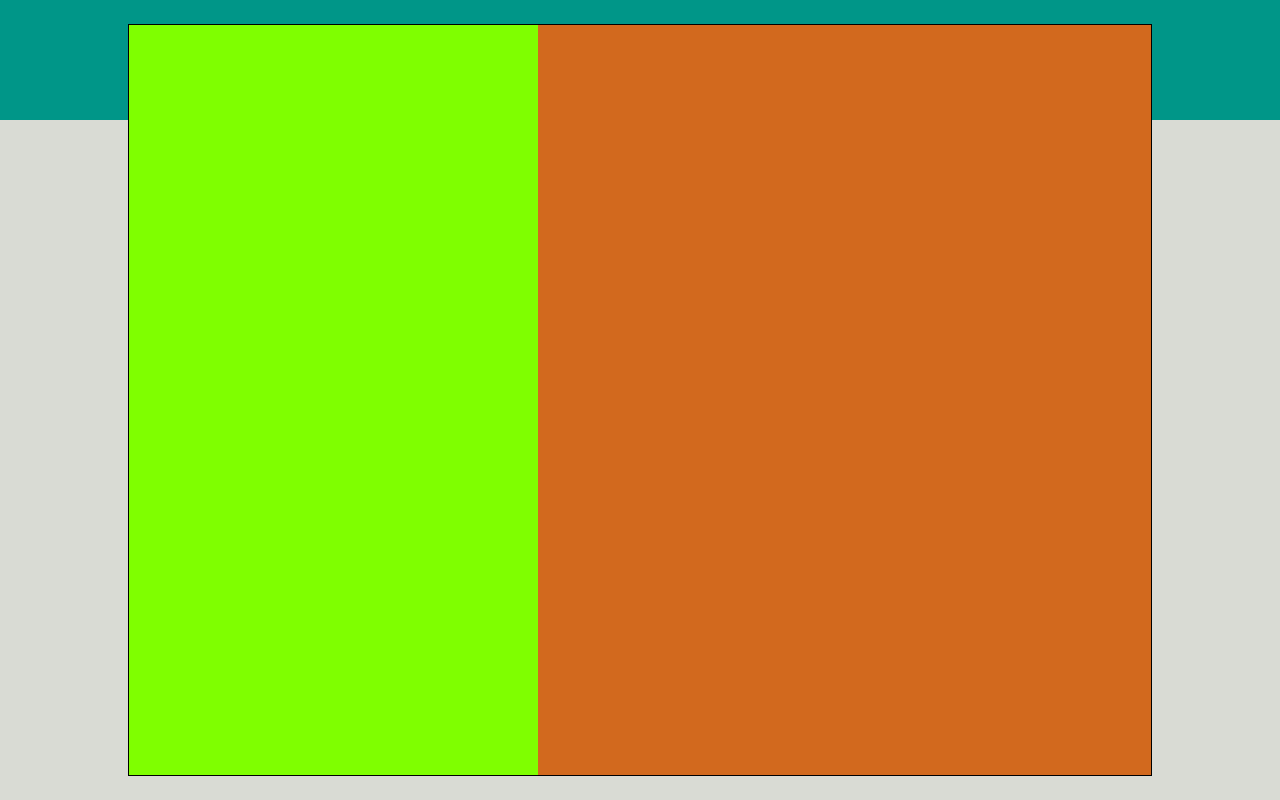
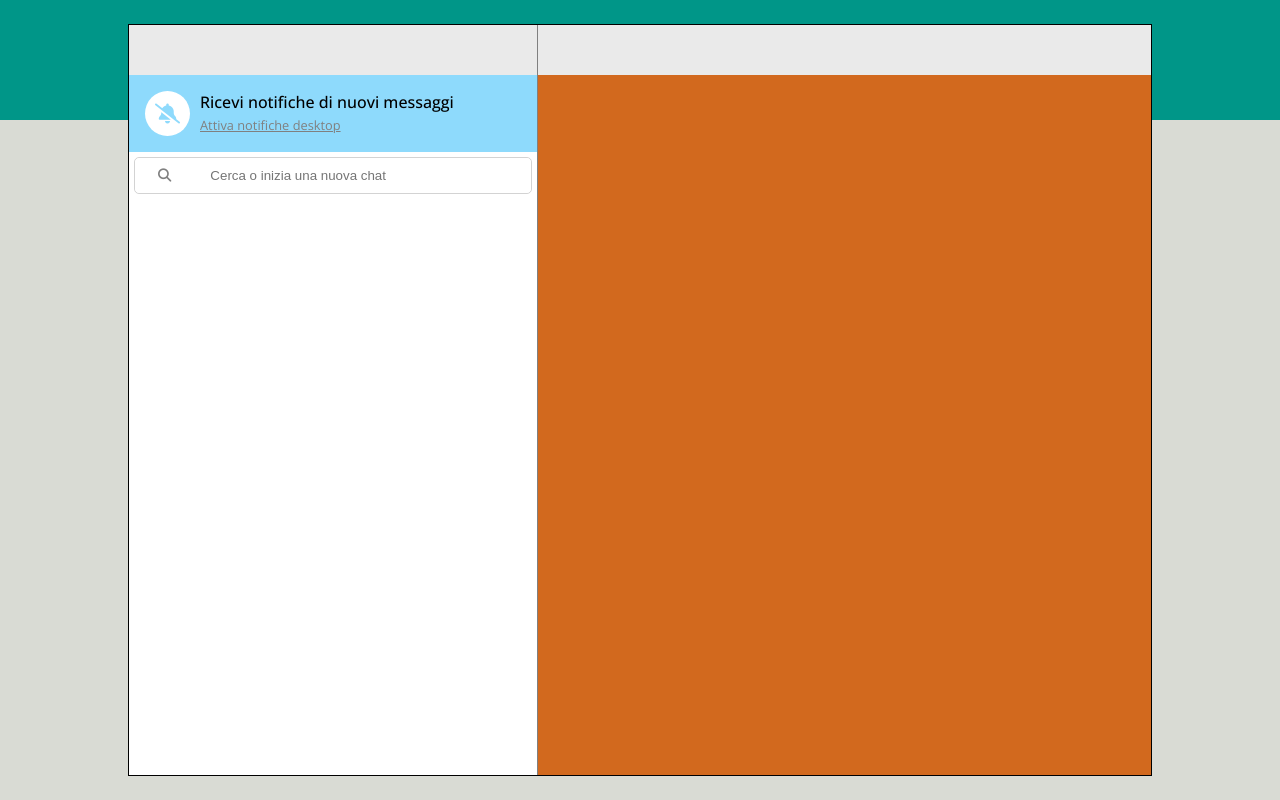
Before and after one commit to nespolisimmaco/vue-boolzapp, a plain HTML site: page index.html in a window 1280 px wide. Drawn offline with nearby package versions, Linux system fonts and the light colour scheme.

Commit message:
Add: top part of left column (inside the box)

```diff
--- a/css/style.css
+++ b/css/style.css
@@ -1,3 +1,8 @@
+/* ***** VARIABLES ***** */
+:root {
+    --column-header: #eaeaea;
+}
+
 /* ********** RESET ********** */
 * {
     margin: 0;
@@ -31,8 +36,8 @@ body {
 .users-col {
     height: 100%;
     width: 40%;
-    /* debug */
-    background-color: chartreuse;
+    border-right: 1px solid grey;
+    background-color: white;
 }
 
 .chat-col {
@@ -41,3 +46,67 @@ body {
     /* debug */
     background-color: chocolate;
 }
+
+.users-header,
+.chat-header {
+    background-color: var(--column-header);
+    height: 50px;
+}
+
+/* ----- Users column ----- */
+
+/* -- Enable notifications -- */
+.enable-notifications {
+    background-color: #8edafc;
+    display: flex;
+    padding: 1rem;
+}
+
+.notifications-bell {
+    background-color: white;
+    border-radius: 50%;
+    height: 45px;
+    width: 45px;
+    color: #8edafc;
+    display: flex;
+    justify-content: center;
+    align-items: center;
+    margin-right: 10px;
+}
+
+.enable div {
+    font-weight: 500;
+}
+
+.enable a {
+    font-size: .8rem;
+    color: grey;
+}
+
+/* -- Find chat input field -- */
+.find-chat form {
+    width: 100%;
+    border: 1px solid lightgrey;
+    border-radius: 5px;
+}
+
+.find-chat {
+    padding: 5px;
+}
+
+.find-chat button {
+    width: 15%;
+    padding: 10px 1rem;
+    border: none;
+    background-color: white;
+    cursor: pointer;
+    border-radius: 5px;
+    color: grey;
+}
+
+.find-chat input {
+    padding: 10px 1rem;
+    border: none;
+    width: 85%;
+    border-radius: 5px;
+}
--- a/index.html
+++ b/index.html
@@ -13,6 +13,8 @@
     <link rel="preconnect" href="https://fonts.googleapis.com">
     <link rel="preconnect" href="https://fonts.gstatic.com" crossorigin>
     <link href="https://fonts.googleapis.com/css2?family=Open+Sans:wght@300;400;500;600;700;800&display=swap" rel="stylesheet">
+    <!-- Font awesome -->
+    <link rel="stylesheet" href="https://cdnjs.cloudflare.com/ajax/libs/font-awesome/6.4.0/css/all.min.css" integrity="sha512-iecdLmaskl7CVkqkXNQ/ZH/XLlvWZOJyj7Yy7tcenmpD1ypASozpmT/E0iPtmFIB46ZmdtAc9eNBvH0H/ZpiBw==" crossorigin="anonymous" referrerpolicy="no-referrer" />
 </head>
 <body>
     <div id="app">
@@ -23,11 +25,45 @@
                 <div class="container">
                     <!-- Left column with users -->
                     <div class="users-col">
+                        <!-- Users header -->
+                        <div class="users-header">
 
+                        </div>
+                        <!-- Enable notifications -->
+                        <div class="enable-notifications">
+                            <div class="notifications-bell">
+                                <i class="fa-solid fa-bell-slash fa-lg"></i>
+                            </div>
+                            <div class="enable">
+                                <div>Ricevi notifiche di nuovi messaggi</div>
+                                <a href="#">Attiva notifiche desktop</a>
+                            </div>
+                        </div>
+                        <!-- End Enable notifications -->
+
+                        <!-- Find chat input field -->
+                        <div class="find-chat">
+                            <form>
+                                <button type="submit"><i class="fa-solid fa-magnifying-glass"></i></button>
+                                <input type="search" placeholder="Cerca o inizia una nuova chat">
+                            </form>
+                        </div>
+                        <!-- End Find chat input field -->
+
+                        <!-- Users section -->
+                        <div class="users">
+
+                        </div>
+                        <!-- End Users section -->
                     </div>
+                    <!-- End Left column with users -->
+
                     <!-- Right column with chat -->
                     <div class="chat-col">
+                        <!-- Chat header -->
+                        <div class="chat-header">
 
+                        </div>
                     </div>
                 <!-- End Container (box with messages and users) -->
                 </div>
```
Also changed, not shown: img/avatar_1.jpg (added), img/avatar_2.jpg (added), img/avatar_3.jpg (added), img/avatar_4.jpg (added), img/avatar_5.jpg (added), img/avatar_6.jpg (added), img/avatar_7.jpg (added), img/avatar_8.jpg (added), img/avatar_io.jpg (added), img/mine.jpg (added).
